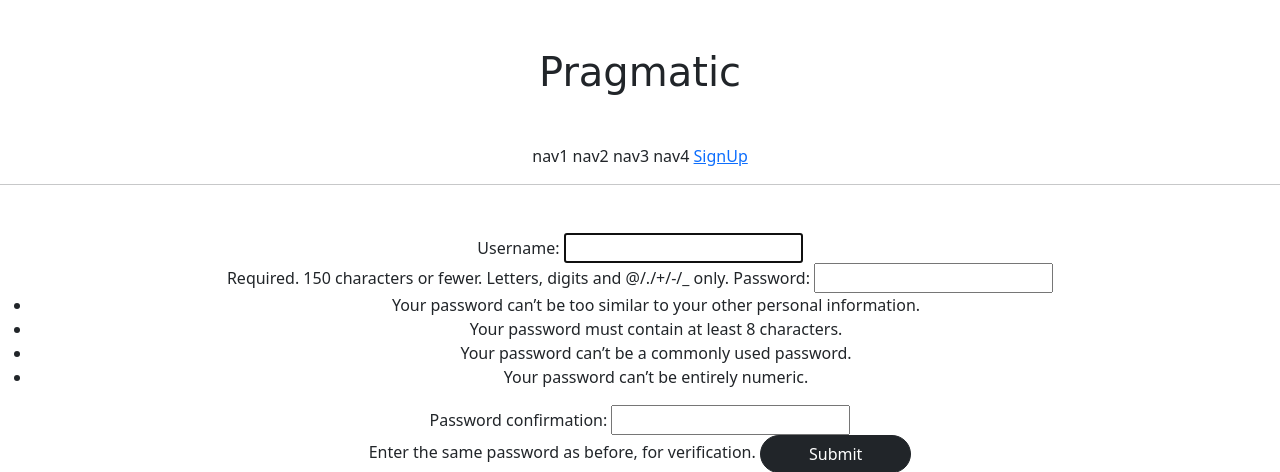
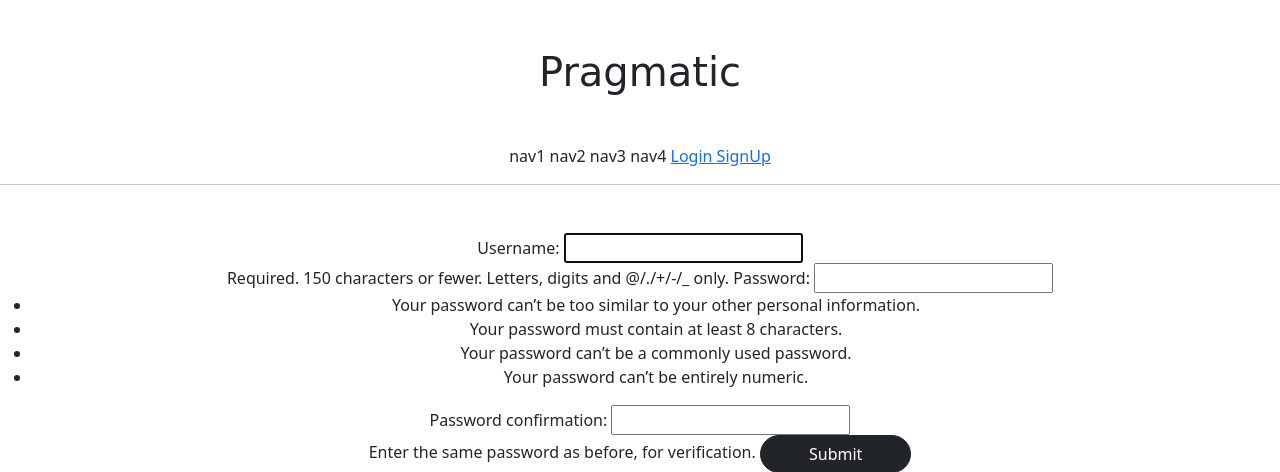
Before and after one commit to codeblue25/gis_drf_1, a Django app: page /accounts/create/ in a window 1280 px wide. Shown: the top 472 px of the page. Run offline with Django 4.2, Linux system fonts and the light colour scheme; parts of the project's set-up code (start-up, migrations or seed data) failed here and were passed over; some web fonts are replaced.

Commit message:
Update header

```diff
--- a/templates/header.html
+++ b/templates/header.html
@@ -10,9 +10,18 @@
         <span>nav4</span>
 
         <span>
+            {% if not user.is_authenticated %}
+            <a href="{% url 'accountapp:login' %}">
+                Login
+            </a>
             <a href="{% url 'accountapp:create' %}">
                 SignUp
             </a>
+            {% else %}
+            <a href="#">
+                Logout
+            </a>
+            {% endif %}
         </span>
     </div>
 
```
